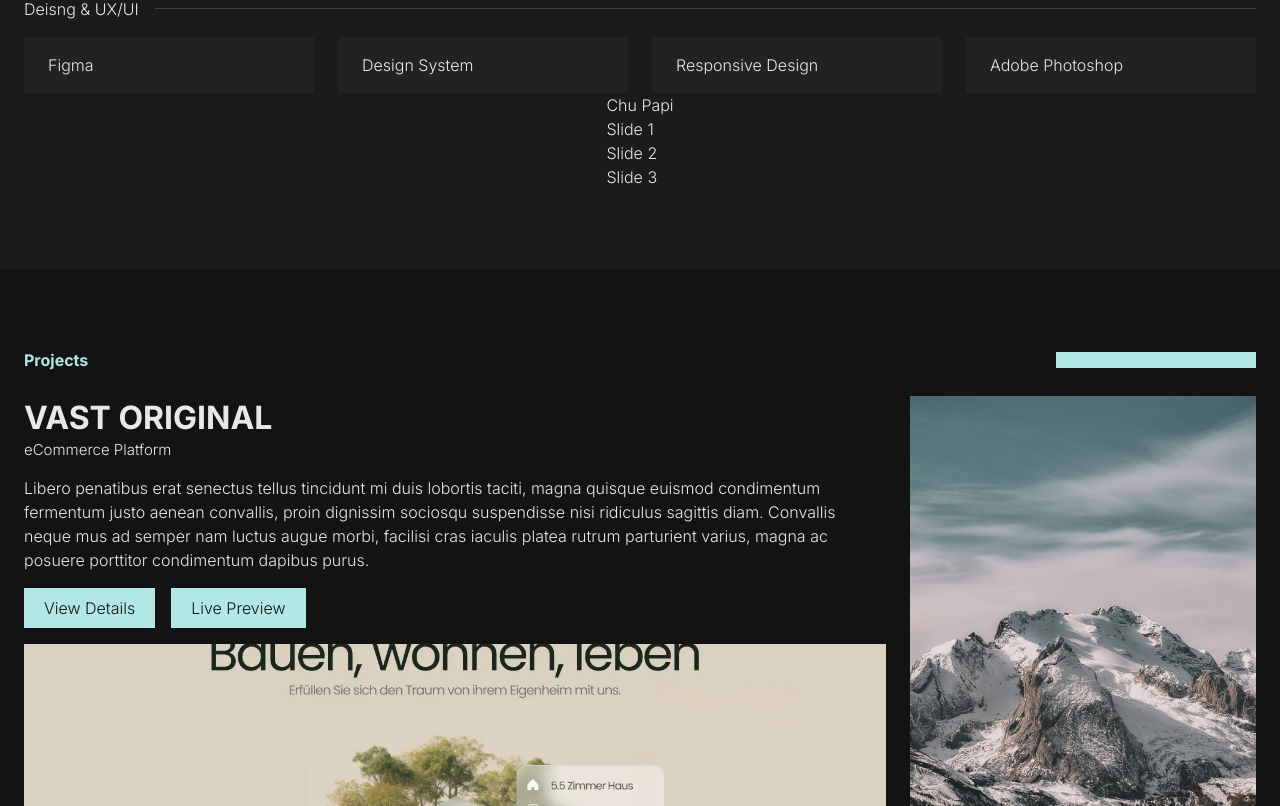
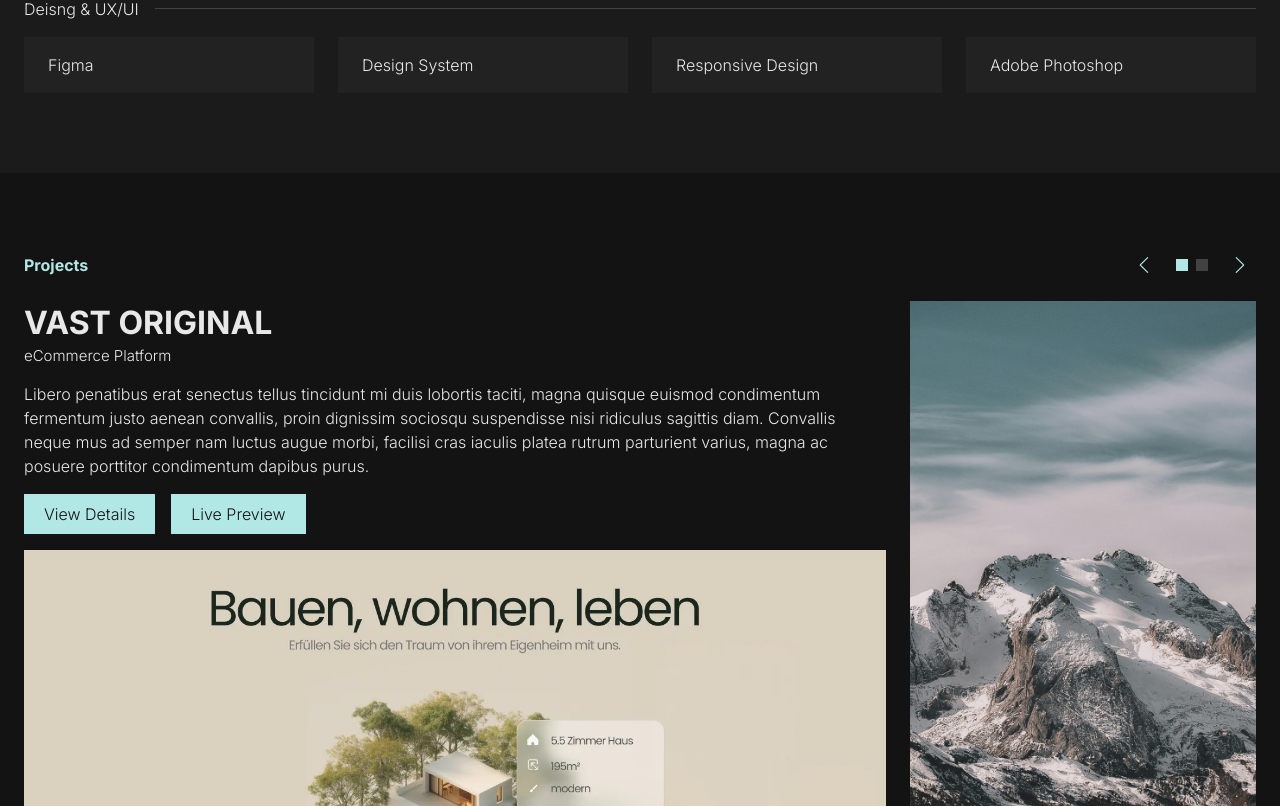
Before and after one commit to jkTurner/jkturner2025, a Next.js app: page / in a window 1280 px wide. Shown: the part 714-1520 px from the top of the page. Built offline with nearby package versions, Linux system fonts and the light colour scheme.

Commit message:
added embla slide

```diff
--- /dev/null
+++ b/app/(pages)/testing/Child.tsx
@@ -0,0 +1,16 @@
+import React from "react";
+
+interface ChildProps {
+    onClick: () => void;
+}
+
+const Child: React.FC<ChildProps> = ({ onClick }) => {
+    console.log("Child rendered");
+    return (
+        <div>
+            <button className="bg-pink-700 p-sm" onClick={onClick}>Child Button</button>
+        </div>
+    )
+}
+
+export default React.memo(Child);
--- a/app/components/home/Credentials.tsx
+++ b/app/components/home/Credentials.tsx
@@ -3,7 +3,7 @@ import { CredentialData } from "@/data/SiteData";
 
 const Credentials = () => {
     return (
-        <div className="flex flex-col gap-sm mt-xl w-full max-w-[var(--desktop)] px-md">
+        <div className="flex flex-col gap-sm mt-2xl w-full max-w-[var(--desktop)] px-md">
             <h2 className="font-bold">Credentials</h2>
             <div className="flex gap-xs flex-wrap">
                 <div className="w-[24px] bg-[var(--accent)]" />
--- a/app/components/home/Projects.tsx
+++ b/app/components/home/Projects.tsx
@@ -9,7 +9,7 @@ const Projects = () => {
             <div className="flex flex-col gap-md w-full max-w-[var(--desktop)] mx-auto px-md py-2xl">
 
                 {/* Project Menu */}
-                <div id="project menu" className="flex w-full justify-between items-center">
+                <div id="project menu" className="flex w-full justify-between items-center mb-sm">
                     <h2 className="text-[var(--accent)] font-bold text-sm">Projects</h2>
                     <div className="w-[200px] h-[16px] bg-accent" />
                 </div>
--- a/app/components/ui/carousel/ProjectCarousel.tsx
+++ b/app/components/ui/carousel/ProjectCarousel.tsx
@@ -1,21 +1,74 @@
-'use client'
-import useEmblaCarousel from "embla-carousel-react";
-import Slide from "./Slide";
+'use client';
+import useEmblaCarousel from 'embla-carousel-react';
+import { useEffect, useCallback, useState } from 'react';
+import Slide from './Slide';
+import { ProjectData } from '@/data/SiteData';
+import { ChevronLeftIcon, ChevronRightIcon } from '@/asset/Icon';
 
 const ProjectCarousel = () => {
 
-    const [emblaRef] = useEmblaCarousel();
+    const [emblaRef, emblaApi] = useEmblaCarousel({ loop: true });
+    const [selectedIndex, setSelectedIndex] = useState(0);
+
+    const scrollTo = (index: number) => emblaApi?.scrollTo(index);
+    const scrollPrev = () => emblaApi?.scrollPrev();
+    const scrollNext = () => emblaApi?.scrollNext();
+
+    const onSelect = useCallback(() => {
+        if (!emblaApi) return;
+        setSelectedIndex(emblaApi.selectedScrollSnap());
+    }, [emblaApi]);
+
+    useEffect(() => {
+        if (!emblaApi) return;
+        emblaApi.on('select', onSelect);
+        onSelect();
+    }, [emblaApi, onSelect]);
 
     return (
-        <div className="embla" ref={emblaRef}>
-            <div className="embla__container">
-                <Slide />
-                <div className="embla__slide">Slide 1</div>
-                <div className="embla__slide">Slide 2</div>
-                <div className="embla__slide">Slide 3</div>
+        <div className="w-full bg-[var(--backgroundOverlay)] py-2xl mt-2xl">
+            <div className="embla w-full max-w-[var(--desktop)] mx-auto">
+
+                {/* Navigator UI */}
+                <div className="flex w-full items-center justify-between px-md gap-sm mb-md">
+                    <h2 className="font-bold text-[var(--accent)]">Projects</h2>
+                    <div className="flex items-center">
+                        <button onClick={scrollPrev} className="text-[var(--accent)] px-2 mr-sm">
+                            <ChevronLeftIcon size={16} color="var(--accent)" />
+                        </button>
+
+                        <div className="flex gap-xs">
+                            {ProjectData.map((_, i) => (
+                            <button
+                                key={i}
+                                onClick={() => scrollTo(i)}
+                                className={`w-3 h-3 ${
+                                i === selectedIndex ? 'bg-[var(--accent)]' : 'bg-[var(--mute)]'
+                                }`}
+                            />
+                            ))}
+                        </div>
+
+                        <button onClick={scrollNext} className="text-[var(--accent)] px-2 ml-sm">
+                            <ChevronRightIcon size={16} color="var(--accent)" />
+                        </button>
+                    </div>
+                </div>
+
+                {/* ref & slides */}
+                <div className="overflow-hidden" ref={emblaRef}>
+                    <div className="flex">
+                    {ProjectData.map((item) => (
+                        <div key={item.header} className="embla__slide">
+                        <Slide {...item} />
+                        </div>
+                    ))}
+                    </div>
+                </div>
+
             </div>
         </div>
-    )
-}
+    );
+};
 
 export default ProjectCarousel;
--- /dev/null
+++ b/app/components/ui/carousel/ProjectCarouselContainer.tsx
@@ -0,0 +1,18 @@
+import ProjectCarousel from "./ProjectCarousel";
+
+
+const ProjectCarouselContainer = () => {
+    return (
+        <div className="w-full bg-[var(--backgroundOverlay)] py-2xl mt-2xl">
+            <div className="flex justify-between w-full max-w-[var(--desktop)] mx-auto px-md mb-md">
+                <h2 className="font-bold text-[var(--accent)]">Projects</h2>
+                <div className="w-[200px] h-[20px]">
+                    {/* navigator goes here */}
+                </div>
+            </div>
+            <ProjectCarousel />
+        </div>
+    )
+}
+
+export default ProjectCarouselContainer;
--- a/app/components/ui/carousel/Slide.tsx
+++ b/app/components/ui/carousel/Slide.tsx
@@ -1,10 +1,51 @@
+import Image from "next/image";
+import MainButton from "../buttons/MainButton";
 
+interface SlideProps {
+    header: string;
+    subHeader: string;
+    detail: string;
+    desktop: string;
+    mobile: string;
 
+}
 
-const Slide = () => {
+const Slide: React.FC<SlideProps> = ({ header, subHeader, detail, desktop, mobile}) => {
     return (
-        <div>
-            <h2>Chu Papi</h2>
+        <div className="flex gap-md w-full px-md">
+            <div className="flex flex-col gap-sm w-full max-w-[70%]">
+                <div>
+                    <h3 className="font-bold text-xl">{header}</h3>
+                    <h4 className="text-xs">{subHeader}</h4>
+                </div>
+                <p>{detail}</p>
+                <div className="flex gap-sm">
+                    <MainButton name="View Details" />
+                    <MainButton name="Live Preview" />
+                </div>
+
+                {/* Image Desktop */}
+                <div className="w-full h-[400px] relative">
+                    <Image
+                        src={desktop}
+                        alt="none"
+                        fill
+                        priority
+                        className="nextImage"
+                    />
+                </div>
+
+            </div>
+            {/* Image Mobile */}
+            <div className="w-full flex-1 bg-accent relative">
+                <Image
+                    src={mobile}
+                    alt="none"
+                    fill
+                    priority
+                    className="nextImage"
+                />
+            </div>
         </div>
     )
 }
--- a/app/globals.css
+++ b/app/globals.css
@@ -101,35 +101,6 @@
 }
 
 /* effects */
-.gradientWipe {
-	opacity: 0;
-	animation: wipeEffect 0.8s ease forwards;
-	animation-delay: 0.3s;
-}
-@keyframes wipeEffect {
-	from {
-		opacity: 0;
-		background-image: linear-gradient(45deg, red, blue);
-	}
-	to {
-		opacity: 1;
-		background-image: linear-gradient(45deg, blue, red);
-	}
-}
-
-.aGradient {
-  background: linear-gradient(270deg, var(--surface), var(--accent));
-  background-size: 600% 600%;
-  animation: gradientShift 10s ease infinite;
-}
-
-@keyframes gradientShift {
-  0% { background-position: 0% 50%; }
-  /* 50% { background-position: 100% 50%; } */
-  100% { background-position: 50% 0%; }
-}
-
-/* -------------------- */
 .revealGradient {
   position: relative;
   color: var(--foreground);
@@ -166,7 +137,7 @@
 }
 
 /* Embla Carousel */
-.embla__viewport {
+.embla {
   overflow: hidden;
 }
 .embla__container {
@@ -181,3 +152,6 @@
   min-height: 0;
   position: relative;
 }
+.embla__viewport {
+  overflow: hidden;
+}
--- a/app/layout.tsx
+++ b/app/layout.tsx
@@ -20,7 +20,7 @@ export default function RootLayout({
 		<html lang="en">
 		<body className={`${inter.className} antialiased`}>
 			<Header />
-			<div className="min-h-[80vh] mainLayout">
+			<div className="min-h-[85vh] mainLayout">
 				{children}
 			</div>
 			<Footer />
--- a/app/page.tsx
+++ b/app/page.tsx
@@ -1,17 +1,17 @@
 import Credentials from "./components/home/Credentials";
-import Projects from "./components/home/Projects";
 import Skills from "./components/home/Skills";
 import SoftSkills from "./components/home/SoftSkills";
 import HeroHome from "./components/ui/banners/HeroHome";
 import ProjectCarousel from "./components/ui/carousel/ProjectCarousel";
+// import ProjectCarouselContainer from "./components/ui/carousel/ProjectCarouselContainer";
 
 export default function Home() {
     return (
         <div className="py-xl w-full flex flex-col items-center">
             <HeroHome />
             <Skills />
+            {/* <ProjectCarouselContainer /> */}
             <ProjectCarousel />
-            <Projects />
             <Credentials />
             <SoftSkills />
             <div className="w-full max-w-[var(--desktop)] px-md my-2xl">
--- a/asset/Icon.tsx
+++ b/asset/Icon.tsx
@@ -67,3 +67,35 @@ export const GitHubIcon = ({ size = 24, color = "var(--foreground)", ...props }:
     />
   </svg>
 );
+
+export const ChevronLeftIcon = ({ size = 24, color = 'var(--foreground)', ...props }: Props) => (
+  <svg
+    width={size}
+    height={size}
+    viewBox="0 0 13 24"
+    fill="none"
+    xmlns="http://www.w3.org/2000/svg"
+    {...props}
+  >
+    <path
+      d="M11.4 0.248274C11.5655 0.0827571 11.7724 0 12 0C12.2276 0 12.4345 0.0827572 12.6 0.248274C12.931 0.579309 12.931 1.11724 12.6 1.44828L2.04827 12L12.6 22.5517C12.931 22.8828 12.931 23.4207 12.6 23.7517C12.269 24.0828 11.731 24.0828 11.4 23.7517L0.248266 12.6C-0.0827684 12.269 -0.0827683 11.731 0.248266 11.4L11.4 0.248274Z"
+      fill={color}
+    />
+  </svg>
+);
+
+export const ChevronRightIcon = ({ size = 24, color = 'currentColor', ...props }: Props) => (
+  <svg
+    width={size}
+    height={size}
+    viewBox="0 0 13 24"
+    fill="none"
+    xmlns="http://www.w3.org/2000/svg"
+    {...props}
+  >
+    <path
+      d="M1.44828 23.7517C1.28276 23.9172 1.07586 24 0.848276 24C0.62069 24 0.413793 23.9172 0.248276 23.7517C-0.0827586 23.4207 -0.0827586 22.8828 0.248276 22.5517L10.8 12L0.248276 1.44828C-0.0827586 1.11724 -0.0827586 0.57931 0.248276 0.248276C0.57931 -0.0827586 1.11724 -0.0827586 1.44828 0.248276L12.6 11.4C12.931 11.731 12.931 12.269 12.6 12.6L1.44828 23.7517Z"
+      fill={color}
+    />
+  </svg>
+);
--- a/data/SiteData.ts
+++ b/data/SiteData.ts
@@ -7,6 +7,7 @@ export const Paths: PathsType[] = [
     { path: '/', name: 'home' },
     { path: '/tutorials', name: 'tutorials' },
     { path: 'contact', name: 'contact' },
+    // { path: '/testing', name: 'testing' },
 ]
 
 export const HomeHeroData = {
@@ -50,7 +51,14 @@ export const ProjectData = [
         detail: "Libero penatibus erat senectus tellus tincidunt mi duis lobortis taciti, magna quisque euismod condimentum fermentum justo aenean convallis, proin dignissim sociosqu suspendisse nisi ridiculus sagittis diam. Convallis neque mus ad semper nam luctus augue morbi, facilisi cras iaculis platea rutrum parturient varius, magna ac posuere porttitor condimentum dapibus purus.",
         desktop: "/images/temporary/temp-003.jpg",
         mobile: "/images/temporary/temp-004.jpg",
-    }
+    },
+    {
+        header: "TRIPHARY",
+        subHeader: "Travel App",
+        detail: "Libero penatibus erat senectus tellus tincidunt mi duis lobortis taciti, magna quisque euismod condimentum fermentum justo aenean convallis, proin dignissim sociosqu suspendisse nisi ridiculus sagittis diam. Convallis neque mus ad semper nam luctus augue morbi, facilisi cras iaculis platea rutrum parturient varius, magna ac posuere porttitor condimentum dapibus purus.",
+        desktop: "/images/temporary/temp-003.jpg",
+        mobile: "/images/temporary/temp-004.jpg",
+    },
 ]
 
 export const CredentialData = [
```
Also changed, not shown: app/(pages)/testing/page.tsx (added, +30 -0 lines).
